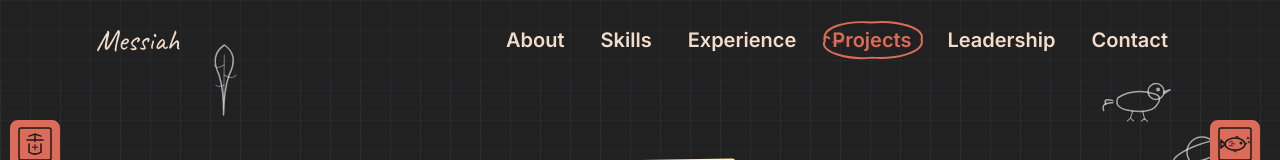
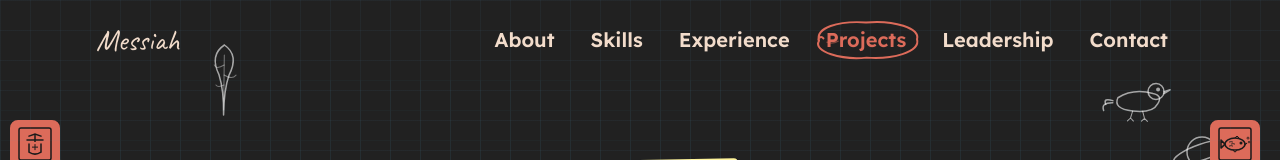
Before and after one commit to messiahmajid/messiah-portfolio, a Next.js app: page / in a window 1280 px wide. Shown: the top 160 px of the page. Built offline with nearby package versions, Linux system fonts and the light colour scheme.

Commit message:
Switch body font from Inter to Lexend for better readability

```diff
--- a/src/app/globals.css
+++ b/src/app/globals.css
@@ -1,4 +1,4 @@
-@import url('https://fonts.googleapis.com/css2?family=Caveat:wght@400;500;600;700&family=Gochi+Hand&family=Inter:wght@300;400;500;600;700&family=Patrick+Hand&family=Permanent+Marker&family=Bangers&family=Comic+Neue:wght@700&family=Indie+Flower&display=swap');
+@import url('https://fonts.googleapis.com/css2?family=Caveat:wght@400;500;600;700&family=Gochi+Hand&family=Lexend:wght@300;400;500;600;700&family=Patrick+Hand&family=Permanent+Marker&family=Bangers&family=Comic+Neue:wght@700&family=Indie+Flower&display=swap');
 
 @tailwind base;
 @tailwind components;
@@ -39,7 +39,7 @@ html {
 
 body {
   background-color: var(--bg-dark);
-  font-family: 'Inter', -apple-system, BlinkMacSystemFont, sans-serif;
+  font-family: 'Lexend', -apple-system, BlinkMacSystemFont, sans-serif;
   color: var(--pencil-color);
   overflow-x: hidden;
   position: relative;
--- a/tailwind.config.ts
+++ b/tailwind.config.ts
@@ -39,9 +39,9 @@ export default {
       fontFamily: {
         handwriting: ["Caveat", "cursive"],
         gochi: ["Gochi Hand", "sans-serif"],
-        sketch: ["Inter", "sans-serif"],
+        sketch: ["Lexend", "sans-serif"],
         marker: ["Permanent Marker", "cursive"],
-        body: ["Inter", "sans-serif"],
+        body: ["Lexend", "sans-serif"],
         serif: ["Times New Roman", "serif"],
       },
       animation: {
```
